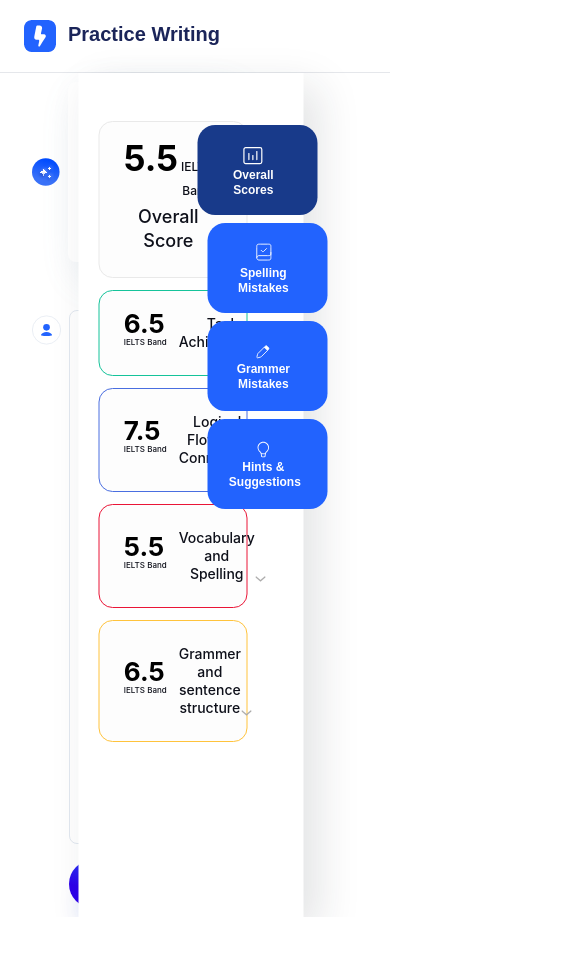
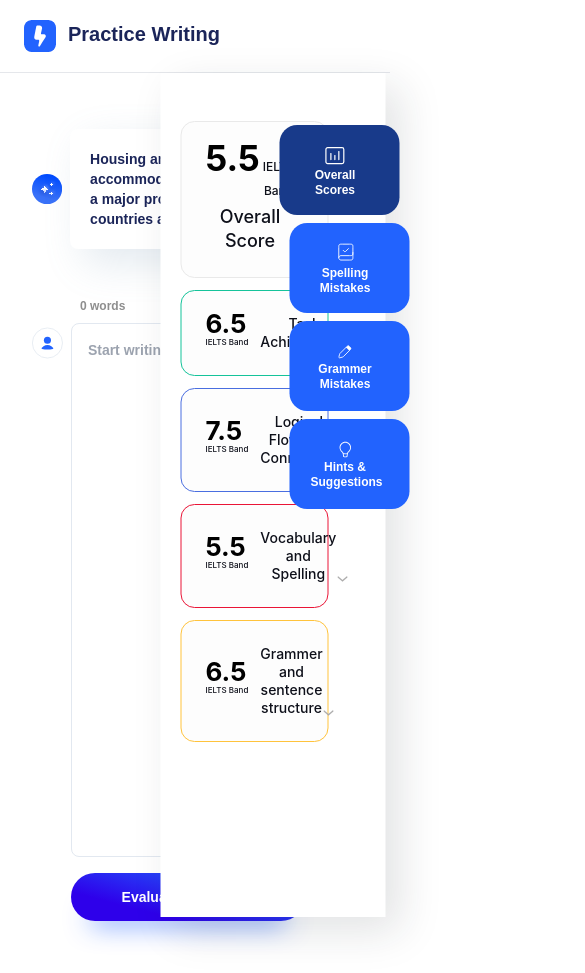
Before and after one commit to RanaAbdulrhman/writing-practice-app, a React (Create React App) app in the folder client/: page / in a window 390 px wide. Shown: the top 973 px of the page, 585 px wide, since content can reach past the window. Before the commit the page ends 917 px from the top, so only its background shows below. Built offline with nearby package versions, Linux system fonts and the light colour scheme.

Commit message:
Add word counter

```diff
--- a/client/src/components/Sidebar/components/OverallScoresSection/Cards/index.js
+++ b/client/src/components/Sidebar/components/OverallScoresSection/Cards/index.js
@@ -44,7 +44,7 @@ const DetailedScoreCard = ({ typeIndex, score, description }) => {
     const [expanded, setExpanded] = useState(false)
 
     function toggleExpanded() {
-        setExpanded((prev) => setExpanded(!prev))
+        setExpanded(!expanded)
     }
 
     return (
--- a/client/src/components/WritingSpace/index.js
+++ b/client/src/components/WritingSpace/index.js
@@ -1,14 +1,36 @@
-import React from 'react'
+import React, { useState } from 'react'
 import style from './style.module.scss'
-import { Textarea } from '@material-tailwind/react'
 import { ReactComponent as Avatar } from 'assets/icons/PersonAvatar.svg'
 
-export default function index() {
+export default function Index() {
+    const [wordCount, setWordCount] = useState(0)
+
+    let textChangeHandler = (e) => {
+        countWords(e.target.value)
+    }
+
+    function countWords(str) {
+        let c = 0
+        let str1 = str.split(' ')
+
+        for (let i = 0; i < str1.length; i++) {
+            if (str1.length === 0) {
+                setWordCount(0)
+            }
+            if (str1[i] !== '') {
+                c++
+            }
+            setWordCount(c)
+        }
+    }
+
     return (
+        <div className="flex flex-col gap-2 items-start content-start w-full">
+            <div className={`${style.wordCount} ms-12`}>{wordCount} words</div>
             <div className="flex gap-2 items-start content-start w-full">
                 <Avatar className="w-9" />
                 <div className="w-full flex flex-col justify-around gap-4">
-                <Textarea
+                    <textarea
                         color="gray"
                         rows={25}
                         placeholder="Start writing ..."
@@ -18,8 +40,13 @@ export default function index() {
                         containerProps={{
                             className: 'grid h-full',
                         }}
+                        spellcheck="false"
+                        onChange={textChangeHandler}
+                        data-gramm="false"
+                        ata-gramm_editor="false"
+                        data-enable-grammarly="false"
                         className={`font-semibold text-sm rounded-lg start-0 p-4 ${style.border}`}
-                />
+                    ></textarea>
                     <div className="flex items-center justify-end w-full">
                         <button
                             className={`flex gap-2 items-center w-full sm:w-full xl:w-[223px] ${style.button}`}
@@ -29,5 +56,6 @@ export default function index() {
                     </div>
                 </div>
             </div>
+        </div>
     )
 }
--- a/client/src/components/WritingSpace/style.module.scss
+++ b/client/src/components/WritingSpace/style.module.scss
@@ -4,6 +4,11 @@
         outline: none !important;
         border: 1.2px solid var(--stroke, #c6cbd2);
     }
+}
+.wordCount {
+    font-size: 12px;
+    font-weight: 700;
+    color: #8e8e8e;
 }
 .button {
     border-radius: 45px;
--- a/client/src/index.css
+++ b/client/src/index.css
@@ -2,6 +2,7 @@
 @tailwind components;
 @tailwind utilities;
 @import url('https://fonts.googleapis.com/css2?family=Plus+Jakarta+Sans:ital,wght@0,200;0,300;0,400;0,500;0,600;0,700;0,800;1,200;1,300;1,400;1,500;1,600;1,700;1,800&display=swap');
+
 
 body {
   margin: 0;
@@ -11,9 +12,5 @@ body {
   -webkit-font-smoothing: antialiased;
   -moz-osx-font-smoothing: grayscale;
   color: #1B2559;
+  min-height: 100vh;
 }
-
-code {
-  font-family: source-code-pro, Menlo, Monaco, Consolas, 'Courier New',
-    monospace;
-}
--- a/client/src/pages/Write/index.js
+++ b/client/src/pages/Write/index.js
@@ -7,11 +7,11 @@ export default function Index() {
     return (
         <div className="flex flex-col items-center justify-center w-full min-h-full flex-grow-1">
             <div className="flex justify-between gap-12 w-full xl:flex-nowrap sm:flex-wrap min-h-screen">
-                <div className="flex flex-col items-center justify-center gap-12 px-8 xl:w-3/4 sm:w-full ">
+                <div className="flex flex-col items-center relative top-14 gap-12 px-8 xl:w-3/4 sm:w-full ">
                     <TopicBar />
                     <WritingSpace />
                 </div>
-                <div className="xl:w-1/4 sm:w-full">
+                <div className="xl:w-1/4 sm:w-full min-h-screen">
                     <Sidebar />
                 </div>
             </div>
```
Also changed, not shown: 2 other files (tests, documents, lock files or other folders). Lines whose indentation alone changed are shown as unchanged.
